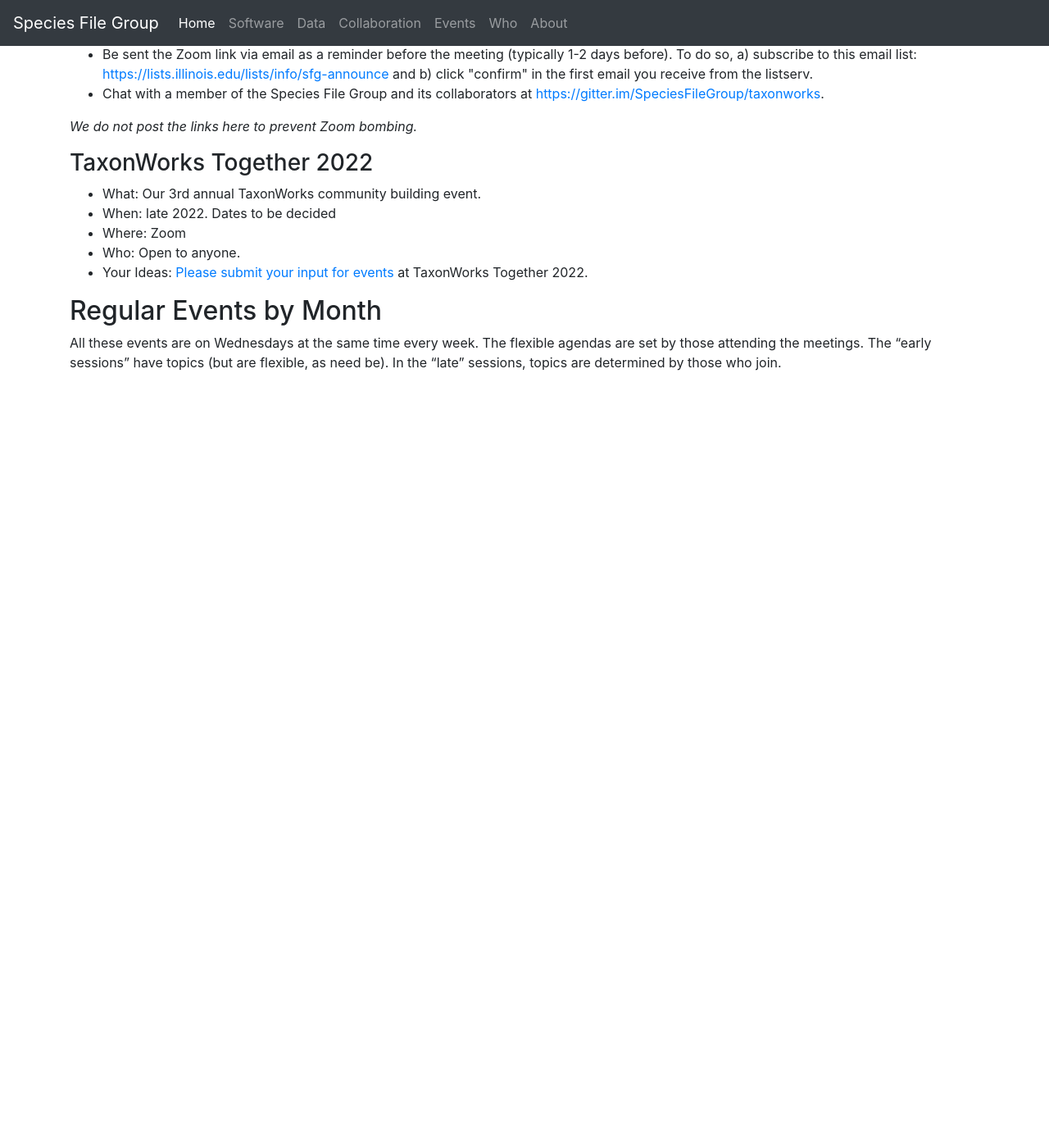
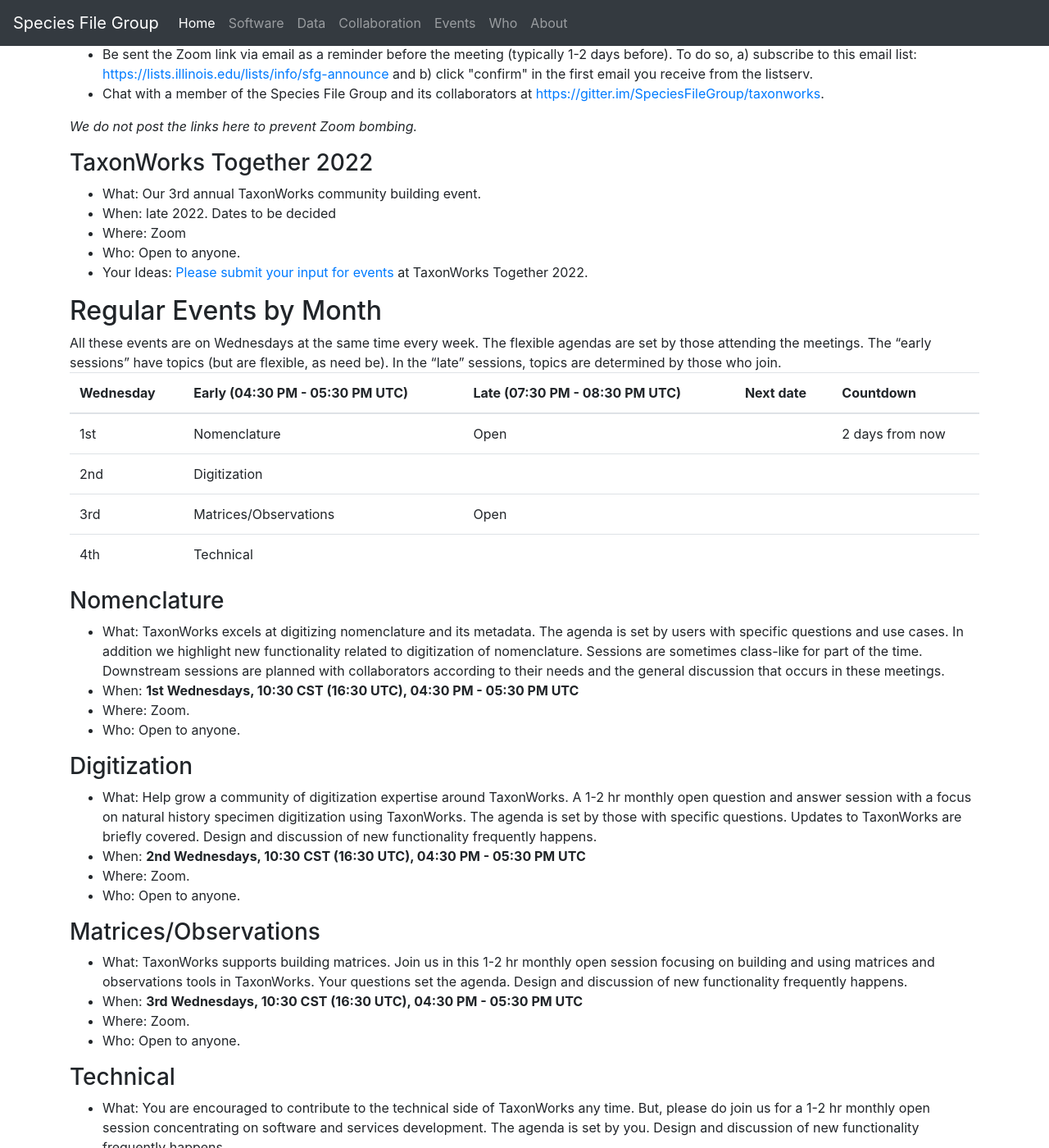
Before and after one commit to pnhogan/speciesfilegroup.github.io, a Jekyll site: the page built from events.html, in a window 1280 px wide and 1400 px high, scrolled down 270 px. Shown: the whole window at 82% size. Built offline with Jekyll 4.4.1, drawn with Linux system fonts in a browser that asks for light colours; before the commit the page ends 900 px from its top, so only the background shows below that; some of the changed text lies outside the part shown.

Commit message:
Fix table

```diff
--- a/events.html
+++ b/events.html
@@ -32,14 +32,12 @@
 <h2> Regular Events by Month </h2>
 All these events are on Wednesdays at the same time every week. The flexible agendas are set by those attending the meetings.
 The “early sessions” have topics (but are flexible, as need be). In the “late” sessions, topics are determined by those who join.
-<table style="width:70%">
-  <style>
-    table, th {text-align: left}, td {padding: 5 px}
+<table class="table">
 <thead>
   <tr>
     <th>Wednesday</th>
-    <th>Early <span>data-utc-to-local="16:30, 17:30"</span></th>
-    <th>Late <span>data-utc-to-local="19:30, 20:30"</span></th>
+    <th>Early (<span data-utc-to-local="16:30, 17:30"></span>)</th>
+    <th>Late (<span data-utc-to-local="19:30, 20:30"></span>)</th>
     <th>Next date</th>
     <th>Countdown</th>
   </tr>
```
